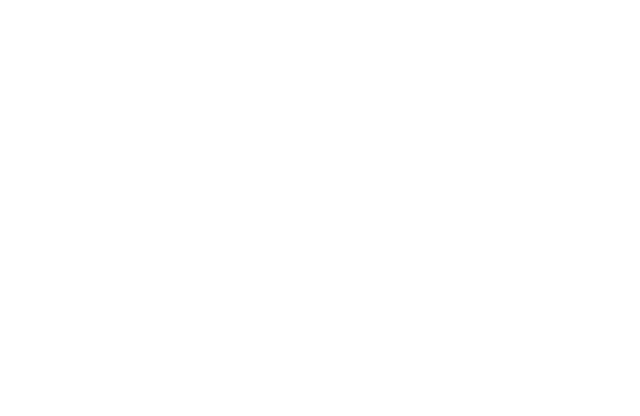
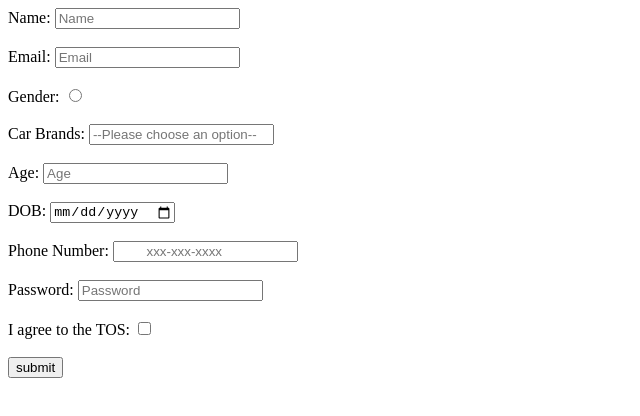
Before and after one commit to acciojob/signup-form-car-BhavikaU, a website: page main.html in a window 1280 px wide. Shown: the whole page, without its empty margins (0-640 px from the left). Drawn offline with Linux system fonts and the light colour scheme.

Commit message:
created a submission

```diff
--- a/main.html
+++ b/main.html
@@ -10,7 +10,36 @@
 	<!-- the entire body must be written by student -->
     <script type="text/javascript" src="./script.js">
 </script>
-
+<form action="#" method="post">
+	<label for="name">Name: </label>
+	<input type="text" id="name" placeholder="Name" required><br>
+	<br>
+	<label for="email">Email: </label>
+	<input type="Email" id="email" placeholder="Email" required><br>
+	<br>
+	<label for="gender_m, gender_f">Gender: </label>
+	<input type="radio" id="gender_m, gender_f"  required><br>
+	<br>
+	<label for="cars">Car Brands: </label>
+	<input type="Select" id="cars" placeholder="--Please choose an option--" required><br>
+	<br>
+	<label for="age">Age: </label>
+	<input type="Number" id="age" placeholder="Age" required><br>
+	<br>
+	<label for="dob">DOB: </label>
+	<input type="Date" id="dob"  required><br>
+	<br>
+	<label for="tel">Phone Number: </label>
+	<input type="Tel" id="tel" placeholder="	xxx-xxx-xxxx" ><br>
+	<br>
+	<label for="password">Password: </label>
+	<input type="Password" id="password" placeholder="Password" required><br>
+	<br>
+	<label for="tos">I agree to the TOS: </label>
+	<input type="Checkbox" id="tos" required><br>
+	<br>
+	<button type="submit" type="submit">submit</button>
+</form>
 </body>
 
 </html>
```
